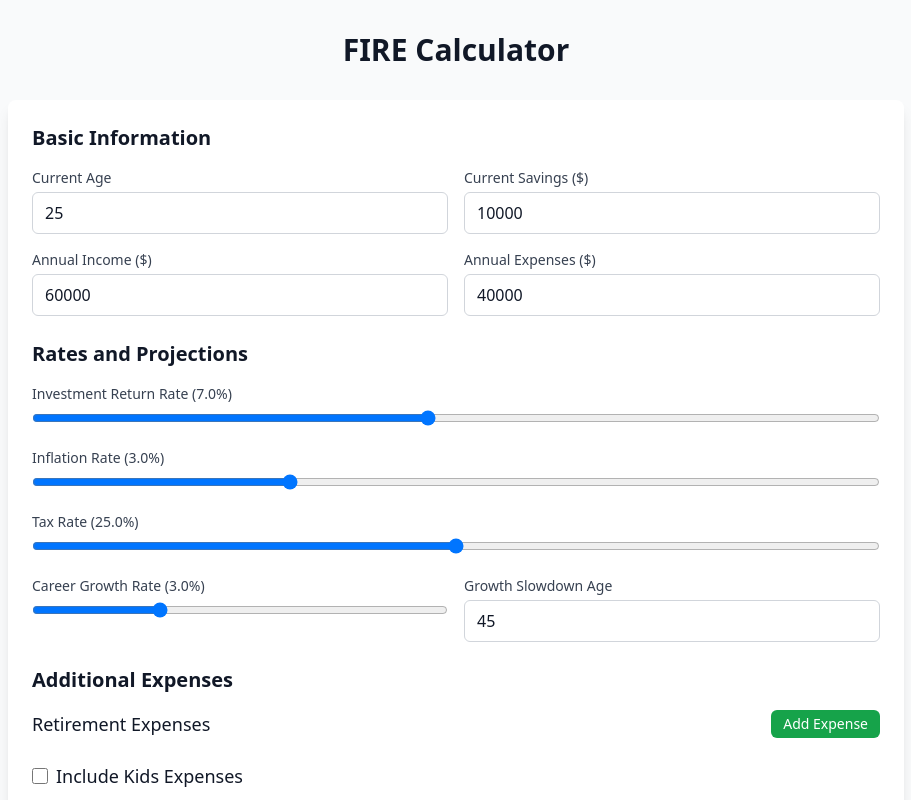
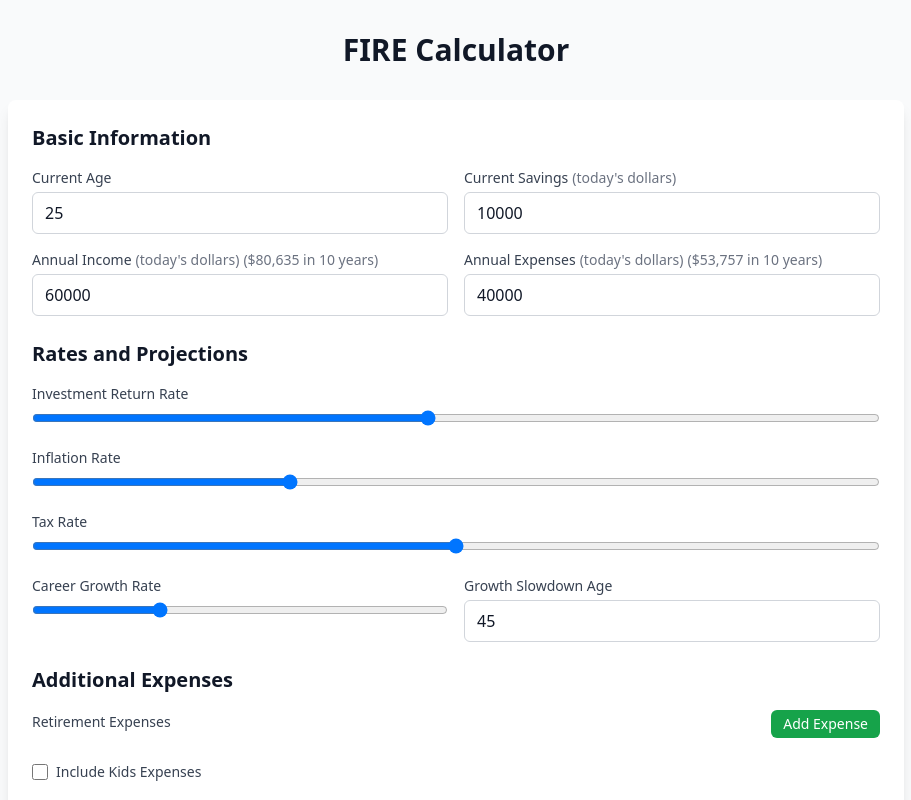
Before and after one commit to qyangaa/freedom-fire, a React (Vite) app: page / in a window 1280 px wide. Shown: the top 800 px of the page, without its empty margins (184-1095 px from the left). Built offline with nearby package versions, Linux system fonts and the light colour scheme.

Commit message:
Add tooltips and labels to clarify all monetary inputs are in today's dollars

```diff
--- a/src/components/FireForm.tsx
+++ b/src/components/FireForm.tsx
@@ -1,5 +1,6 @@
 import { ChangeEvent } from "react";
 import type { ExtendedFireInputs, AdditionalExpense } from "../types/fire";
+import FormLabel from "./FormLabel";
 
 interface FireFormProps {
   inputs: ExtendedFireInputs;
@@ -63,12 +64,11 @@ export default function FireForm({
         <h2 className="text-xl font-semibold mb-4">Basic Information</h2>
         <div className="grid grid-cols-1 md:grid-cols-2 gap-4">
           <div>
-            <label
+            <FormLabel
               htmlFor="currentAge"
-              className="block text-sm font-medium text-gray-700 mb-1"
-            >
-              Current Age
-            </label>
+              label="Current Age"
+              tooltip="Your current age in years"
+            />
             <input
               type="number"
               id="currentAge"
@@ -82,12 +82,12 @@ export default function FireForm({
           </div>
 
           <div>
-            <label
+            <FormLabel
               htmlFor="currentSavings"
-              className="block text-sm font-medium text-gray-700 mb-1"
-            >
-              Current Savings ($)
-            </label>
+              label="Current Savings"
+              tooltip="Your current total savings and investments"
+              showTodaysDollar
+            />
             <input
               type="number"
               id="currentSavings"
@@ -100,12 +100,15 @@ export default function FireForm({
           </div>
 
           <div>
-            <label
+            <FormLabel
               htmlFor="annualIncome"
-              className="block text-sm font-medium text-gray-700 mb-1"
-            >
-              Annual Income ($)
-            </label>
+              label="Annual Income"
+              tooltip="Your total annual income before taxes"
+              showTodaysDollar
+              futureValue={inputs.annualIncome}
+              inflationRate={inputs.inflationRate}
+              years={10}
+            />
             <input
               type="number"
               id="annualIncome"
@@ -118,12 +121,15 @@ export default function FireForm({
           </div>
 
           <div>
-            <label
+            <FormLabel
               htmlFor="annualExpenses"
-              className="block text-sm font-medium text-gray-700 mb-1"
-            >
-              Annual Expenses ($)
-            </label>
+              label="Annual Expenses"
+              tooltip="Your total annual living expenses"
+              showTodaysDollar
+              futureValue={inputs.annualExpenses}
+              inflationRate={inputs.inflationRate}
+              years={10}
+            />
             <input
               type="number"
               id="annualExpenses"
@@ -142,9 +148,12 @@ export default function FireForm({
         <h2 className="text-xl font-semibold mb-4">Rates and Projections</h2>
         <div className="space-y-4">
           <div>
-            <label className="block text-sm font-medium text-gray-700 mb-1">
-              Investment Return Rate ({toPercentage(inputs.investmentReturn)}%)
-            </label>
+            <FormLabel
+              label="Investment Return Rate"
+              tooltip="Expected annual return on investments after inflation (real return)"
+            >
+              {toPercentage(inputs.investmentReturn)}%
+            </FormLabel>
             <input
               type="range"
               name="investmentReturn"
@@ -158,9 +167,12 @@ export default function FireForm({
           </div>
 
           <div>
-            <label className="block text-sm font-medium text-gray-700 mb-1">
-              Inflation Rate ({toPercentage(inputs.inflationRate)}%)
-            </label>
+            <FormLabel
+              label="Inflation Rate"
+              tooltip="Expected annual inflation rate"
+            >
+              {toPercentage(inputs.inflationRate)}%
+            </FormLabel>
             <input
               type="range"
               name="inflationRate"
@@ -174,9 +186,12 @@ export default function FireForm({
           </div>
 
           <div>
-            <label className="block text-sm font-medium text-gray-700 mb-1">
-              Tax Rate ({toPercentage(inputs.taxRate)}%)
-            </label>
+            <FormLabel
+              label="Tax Rate"
+              tooltip="Your effective tax rate on income"
+            >
+              {toPercentage(inputs.taxRate)}%
+            </FormLabel>
             <input
               type="range"
               name="taxRate"
@@ -191,9 +206,12 @@ export default function FireForm({
 
           <div className="grid grid-cols-1 md:grid-cols-2 gap-4">
             <div>
-              <label className="block text-sm font-medium text-gray-700 mb-1">
-                Career Growth Rate ({toPercentage(inputs.careerGrowthRate)}%)
-              </label>
+              <FormLabel
+                label="Career Growth Rate"
+                tooltip="Expected annual income growth rate above inflation"
+              >
+                {toPercentage(inputs.careerGrowthRate)}%
+              </FormLabel>
               <input
                 type="range"
                 name="careerGrowthRate"
@@ -207,12 +225,11 @@ export default function FireForm({
             </div>
 
             <div>
-              <label
+              <FormLabel
                 htmlFor="careerGrowthSlowdownAge"
-                className="block text-sm font-medium text-gray-700 mb-1"
-              >
-                Growth Slowdown Age
-              </label>
+                label="Growth Slowdown Age"
+                tooltip="Age at which career growth slows to match inflation"
+              />
               <input
                 type="number"
                 id="careerGrowthSlowdownAge"
@@ -235,7 +252,10 @@ export default function FireForm({
         {/* Retirement Expenses */}
         <div className="mb-6">
           <div className="flex justify-between items-center mb-4">
-            <h3 className="text-lg font-medium">Retirement Expenses</h3>
+            <FormLabel
+              label="Retirement Expenses"
+              tooltip="Additional expenses you expect in retirement"
+            />
             <button
               type="button"
               onClick={() => handleAddExpense("retirement")}
@@ -249,9 +269,7 @@ export default function FireForm({
             <div key={expense.id} className="bg-gray-50 p-4 rounded-md mb-3">
               <div className="grid grid-cols-1 md:grid-cols-2 gap-4">
                 <div>
-                  <label className="block text-sm font-medium text-gray-700 mb-1">
-                    Expense Name
-                  </label>
+                  <FormLabel label="Expense Name" />
                   <input
                     type="text"
                     value={expense.name}
@@ -266,9 +284,17 @@ export default function FireForm({
                   />
                 </div>
                 <div>
-                  <label className="block text-sm font-medium text-gray-700 mb-1">
-                    Amount ($)
-                  </label>
+                  <FormLabel
+                    label="Amount"
+                    showTodaysDollar
+                    futureValue={expense.amount}
+                    inflationRate={inputs.inflationRate}
+                    years={
+                      expense.startAge
+                        ? expense.startAge - inputs.currentAge
+                        : 0
+                    }
+                  />
                   <input
                     type="number"
                     value={expense.amount}
@@ -284,9 +310,10 @@ export default function FireForm({
                   />
                 </div>
                 <div>
-                  <label className="block text-sm font-medium text-gray-700 mb-1">
-                    Start Age
-                  </label>
+                  <FormLabel
+                    label="Start Age"
+                    tooltip="Age when this expense starts"
+                  />
                   <input
                     type="number"
                     value={expense.startAge}
@@ -303,9 +330,10 @@ export default function FireForm({
                   />
                 </div>
                 <div>
-                  <label className="block text-sm font-medium text-gray-700 mb-1">
-                    End Age (Optional)
-                  </label>
+                  <FormLabel
+                    label="End Age"
+                    tooltip="Optional: Age when this expense ends"
+                  />
                   <input
                     type="number"
                     value={expense.endAge || ""}
@@ -345,18 +373,18 @@ export default function FireForm({
               onChange={handleInputChange}
               className="h-4 w-4 text-blue-600 rounded border-gray-300 focus:ring-blue-500"
             />
-            <label
+            <FormLabel
               htmlFor="hasKidsExpenses"
-              className="ml-2 text-lg font-medium"
-            >
-              Include Kids Expenses
-            </label>
+              label="Include Kids Expenses"
+              tooltip="Add expenses for children's needs and education"
+              className="ml-2 text-lg !mb-0"
+            />
           </div>
 
           {inputs.hasKidsExpenses && (
             <div className="pl-6">
               <div className="flex justify-between items-center mb-4">
-                <h3 className="text-lg font-medium">Kids Expenses</h3>
+                <FormLabel label="Kids Expenses" />
                 <button
                   type="button"
                   onClick={() => handleAddExpense("kids")}
@@ -371,12 +399,9 @@ export default function FireForm({
                   key={expense.id}
                   className="bg-gray-50 p-4 rounded-md mb-3"
                 >
-                  {/* Similar fields as retirement expenses */}
                   <div className="grid grid-cols-1 md:grid-cols-2 gap-4">
                     <div>
-                      <label className="block text-sm font-medium text-gray-700 mb-1">
-                        Kid's Name
-                      </label>
+                      <FormLabel label="Kid's Name" />
                       <input
                         type="text"
                         value={expense.name}
@@ -391,9 +416,17 @@ export default function FireForm({
                       />
                     </div>
                     <div>
-                      <label className="block text-sm font-medium text-gray-700 mb-1">
-                        Annual Expenses ($)
-                      </label>
+                      <FormLabel
+                        label="Annual Expenses"
+                        showTodaysDollar
+                        futureValue={expense.amount}
+                        inflationRate={inputs.inflationRate}
+                        years={
+                          expense.startAge
+                            ? expense.startAge - inputs.currentAge
+                            : 0
+                        }
+                      />
                       <input
                         type="number"
                         value={expense.amount}
@@ -409,9 +442,10 @@ export default function FireForm({
                       />
                     </div>
                     <div>
-                      <label className="block text-sm font-medium text-gray-700 mb-1">
-                        Start Age (Your Age)
-                      </label>
+                      <FormLabel
+                        label="Start Age (Your Age)"
+                        tooltip="Your age when these expenses start"
+                      />
                       <input
                         type="number"
                         value={expense.startAge}
@@ -428,9 +462,10 @@ export default function FireForm({
                       />
                     </div>
                     <div>
-                      <label className="block text-sm font-medium text-gray-700 mb-1">
-                        End Age (Your Age)
-                      </label>
+                      <FormLabel
+                        label="End Age (Your Age)"
+                        tooltip="Your age when these expenses end"
+                      />
                       <input
                         type="number"
                         value={expense.endAge || ""}
@@ -472,18 +507,18 @@ export default function FireForm({
               onChange={handleInputChange}
               className="h-4 w-4 text-blue-600 rounded border-gray-300 focus:ring-blue-500"
             />
-            <label
+            <FormLabel
               htmlFor="hasParentsCare"
-              className="ml-2 text-lg font-medium"
-            >
-              Include Parents Care Expenses
-            </label>
+              label="Include Parents Care Expenses"
+              tooltip="Add expenses for parents' care and support"
+              className="ml-2 text-lg !mb-0"
+            />
           </div>
 
           {inputs.hasParentsCare && (
             <div className="pl-6">
               <div className="flex justify-between items-center mb-4">
-                <h3 className="text-lg font-medium">Parents Care Expenses</h3>
+                <FormLabel label="Parents Care Expenses" />
                 <button
                   type="button"
                   onClick={() => handleAddExpense("parents")}
@@ -498,12 +533,9 @@ export default function FireForm({
                   key={expense.id}
                   className="bg-gray-50 p-4 rounded-md mb-3"
                 >
-                  {/* Similar fields as retirement expenses */}
                   <div className="grid grid-cols-1 md:grid-cols-2 gap-4">
                     <div>
-                      <label className="block text-sm font-medium text-gray-700 mb-1">
-                        Parent's Name
-                      </label>
+                      <FormLabel label="Parent's Name" />
                       <input
                         type="text"
                         value={expense.name}
@@ -518,9 +550,17 @@ export default function FireForm({
                       />
                     </div>
                     <div>
-                      <label className="block text-sm font-medium text-gray-700 mb-1">
-                        Annual Care Expenses ($)
-                      </label>
+                      <FormLabel
+                        label="Annual Care Expenses"
+                        showTodaysDollar
+                        futureValue={expense.amount}
+                        inflationRate={inputs.inflationRate}
+                        years={
+                          expense.startAge
+                            ? expense.startAge - inputs.currentAge
+                            : 0
+                        }
+                      />
                       <input
                         type="number"
                         value={expense.amount}
@@ -536,9 +576,10 @@ export default function FireForm({
                       />
                     </div>
                     <div>
-                      <label className="block text-sm font-medium text-gray-700 mb-1">
-                        Start Age (Your Age)
-                      </label>
+                      <FormLabel
+                        label="Start Age (Your Age)"
+                        tooltip="Your age when these expenses start"
+                      />
                       <input
                         type="number"
                         value={expense.startAge}
@@ -555,9 +596,10 @@ export default function FireForm({
                       />
                     </div>
                     <div>
-                      <label className="block text-sm font-medium text-gray-700 mb-1">
-                        End Age (Your Age)
-                      </label>
+                      <FormLabel
+                        label="End Age (Your Age)"
+                        tooltip="Your age when these expenses end"
+                      />
                       <input
                         type="number"
                         value={expense.endAge || ""}
--- /dev/null
+++ b/src/components/FormLabel.tsx
@@ -0,0 +1,74 @@
+import Tooltip from "./Tooltip";
+
+interface FormLabelProps {
+  htmlFor?: string;
+  label: string;
+  tooltip?: string;
+  className?: string;
+  showTodaysDollar?: boolean;
+  futureValue?: number;
+  inflationRate?: number;
+  years?: number;
+}
+
+export default function FormLabel({
+  htmlFor,
+  label,
+  tooltip,
+  className = "",
+  showTodaysDollar = false,
+  futureValue,
+  inflationRate,
+  years,
+}: FormLabelProps) {
+  const baseClasses = "block text-sm font-medium text-gray-700 mb-1";
+  const combinedClasses = `${baseClasses} ${className}`;
+
+  const formatCurrency = (value: number) => {
+    return new Intl.NumberFormat("en-US", {
+      style: "currency",
+      currency: "USD",
+      maximumFractionDigits: 0,
+    }).format(value);
+  };
+
+  const getFutureValueText = () => {
+    if (
+      futureValue === undefined ||
+      inflationRate === undefined ||
+      years === undefined
+    ) {
+      return null;
+    }
+    const futureAmount = futureValue * Math.pow(1 + inflationRate, years);
+    return `(${formatCurrency(futureAmount)} in ${years} years)`;
+  };
+
+  const labelContent = (
+    <span>
+      {label}
+      {showTodaysDollar && (
+        <span className="text-gray-500 text-sm ml-1">(today's dollars)</span>
+      )}
+      {getFutureValueText() && (
+        <span className="text-gray-500 text-sm ml-1">
+          {getFutureValueText()}
+        </span>
+      )}
+    </span>
+  );
+
+  if (tooltip) {
+    return (
+      <label htmlFor={htmlFor} className={combinedClasses}>
+        <Tooltip text={tooltip}>{labelContent}</Tooltip>
+      </label>
+    );
+  }
+
+  return (
+    <label htmlFor={htmlFor} className={combinedClasses}>
+      {labelContent}
+    </label>
+  );
+}
--- /dev/null
+++ b/src/components/Tooltip.tsx
@@ -0,0 +1,18 @@
+interface TooltipProps {
+  text: string;
+  children: React.ReactNode;
+}
+
+export default function Tooltip({ text, children }: TooltipProps) {
+  return (
+    <div className="group relative inline-block">
+      {children}
+      <div className="pointer-events-none absolute bottom-full left-1/2 mb-2 -translate-x-1/2 opacity-0 transition-opacity group-hover:opacity-100">
+        <div className="whitespace-nowrap rounded bg-gray-900 p-2 text-sm text-white">
+          {text}
+          <div className="absolute left-1/2 top-full -translate-x-1/2 border-4 border-transparent border-t-gray-900"></div>
+        </div>
+      </div>
+    </div>
+  );
+}
```
